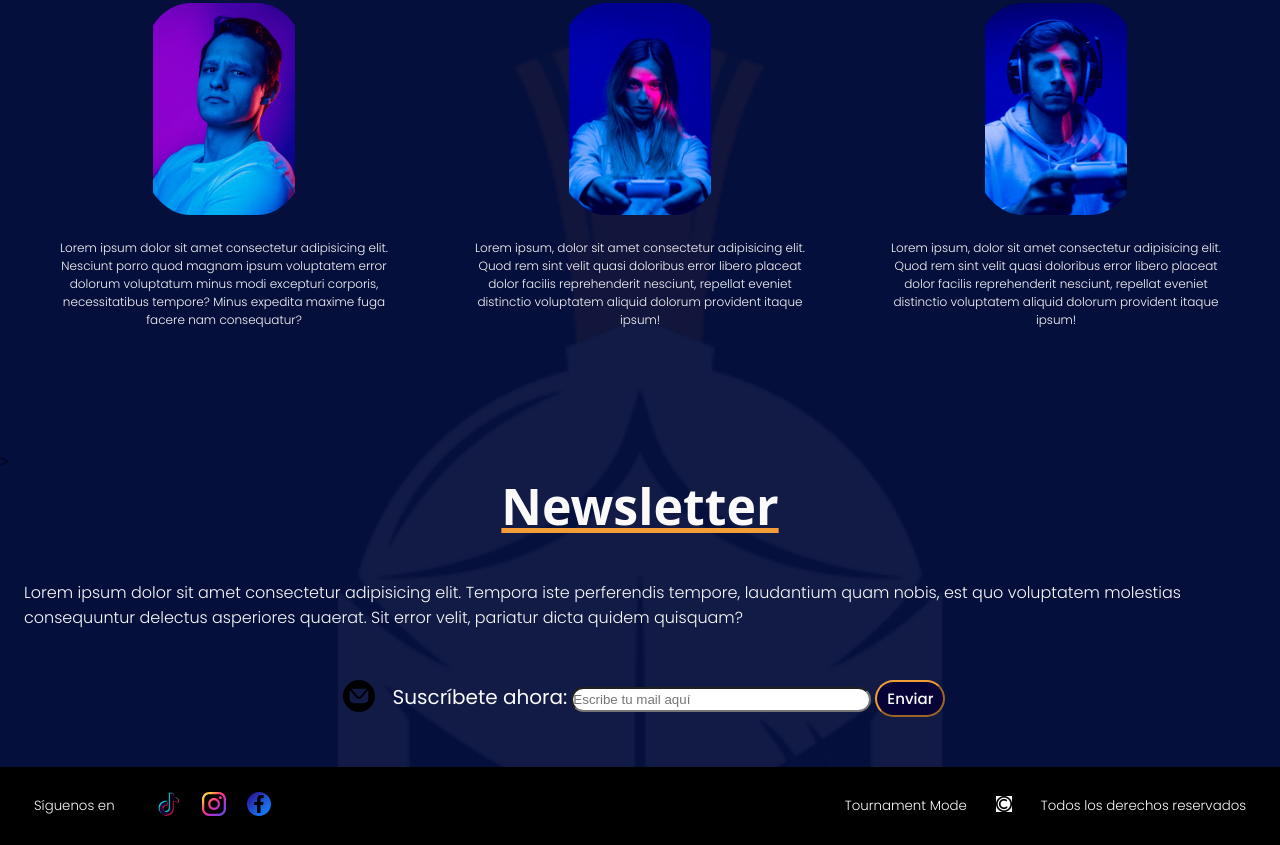
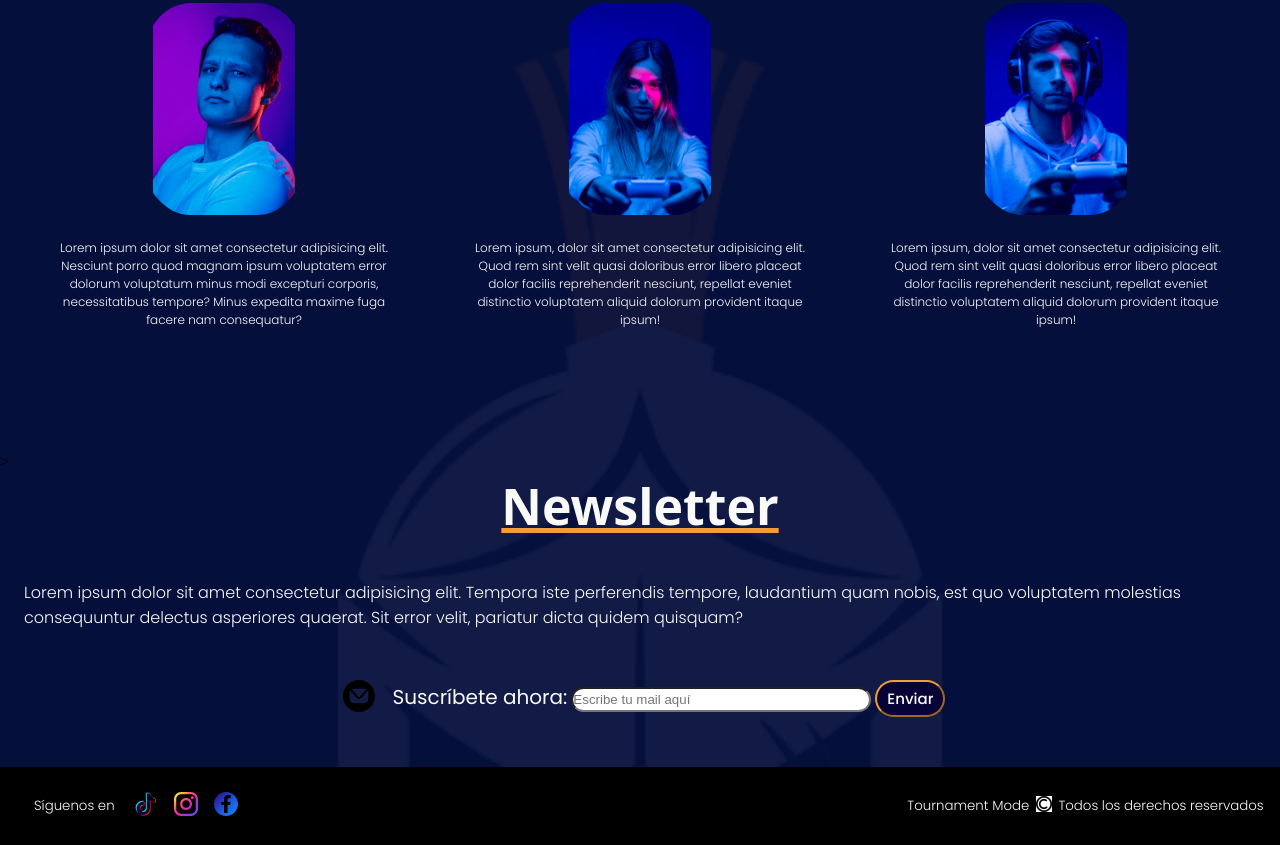
Before and after one commit to jsancivier/JonathanGabrielLopez57670, a plain HTML site: page index.html in a window 1280 px wide. Shown: the part 1289-2134 px from the top of the page. Drawn offline with Linux system fonts and the light colour scheme; a web font is replaced by a local one.

Commit message:
corrección footer

```diff
--- a/css/styles.css
+++ b/css/styles.css
@@ -394,12 +394,11 @@ footer{
     margin-left: 10px ;
     margin-right: 10px ;
     margin-bottom: 5px;
-    align-items: center;
     margin-top: 5px;
-    margin-bottom: 5px;
 }
 .footer1 p{
     font-size:smaller;
+    margin-right: 0.1rem;
 }
 
 
@@ -413,9 +412,11 @@ footer{
     align-items: center;
     margin-top: 5px;
     margin-bottom: 5px;
-    gap: .3125rem;
+    gap: 0.01rem;
 }
 
 .footerLogos p{
     font-size: smaller;
+    margin-left: .4rem;
+    margin-right: .4rem;
 }
```
